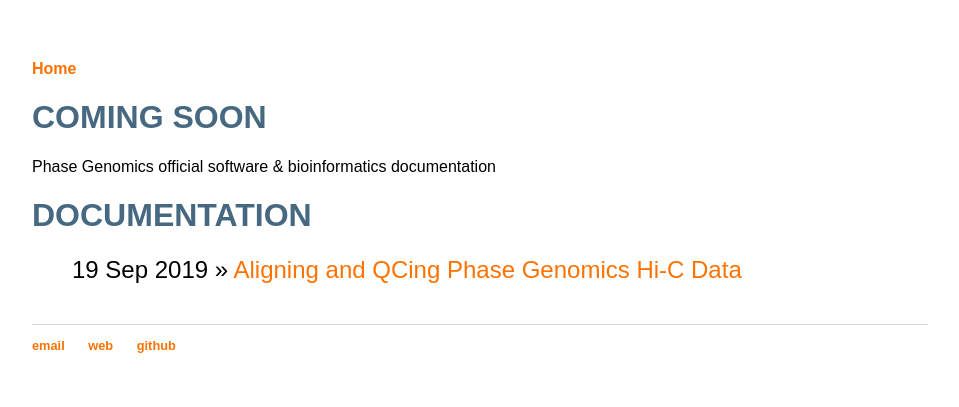
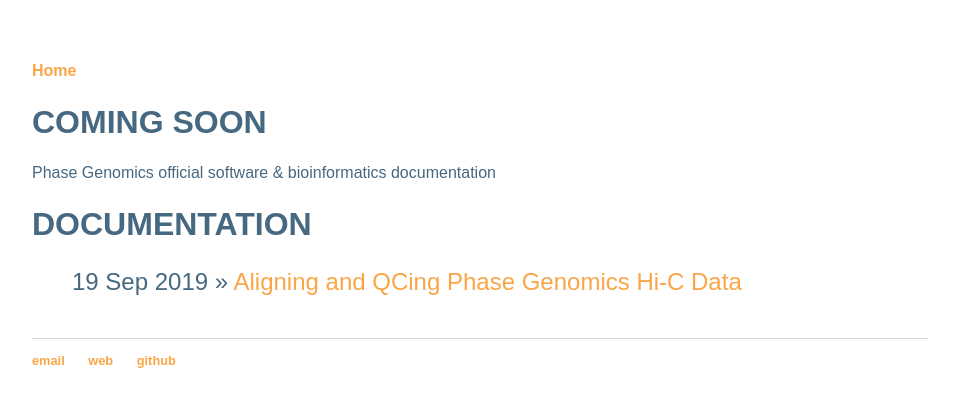
Before and after one commit to phasegenomics/phasegenomics.github.io, a Jekyll site: the page built from index.html, in a window 1280 px wide. Shown: the top 407 px of the page, without its empty margins (160-1119 px from the left). Built offline with Jekyll 4.4.1, drawn with Linux system fonts in a browser that asks for light colours.

Commit message:
Style updates

```diff
--- a/css/main.css
+++ b/css/main.css
@@ -14,7 +14,7 @@
 }
 a {
     text-decoration: none;
-    color: #ff7200;
+    color: #faa546;
 }
 a:hover {
     text-decoration: underline;
@@ -42,7 +42,7 @@
 
 p, li {
     font-size: 1em;
-    line-height: 1.4em
+    line-height: 1.4em;
     color: #466880;
     font-family: 'Montserrat', sans-serif;
 }
```
